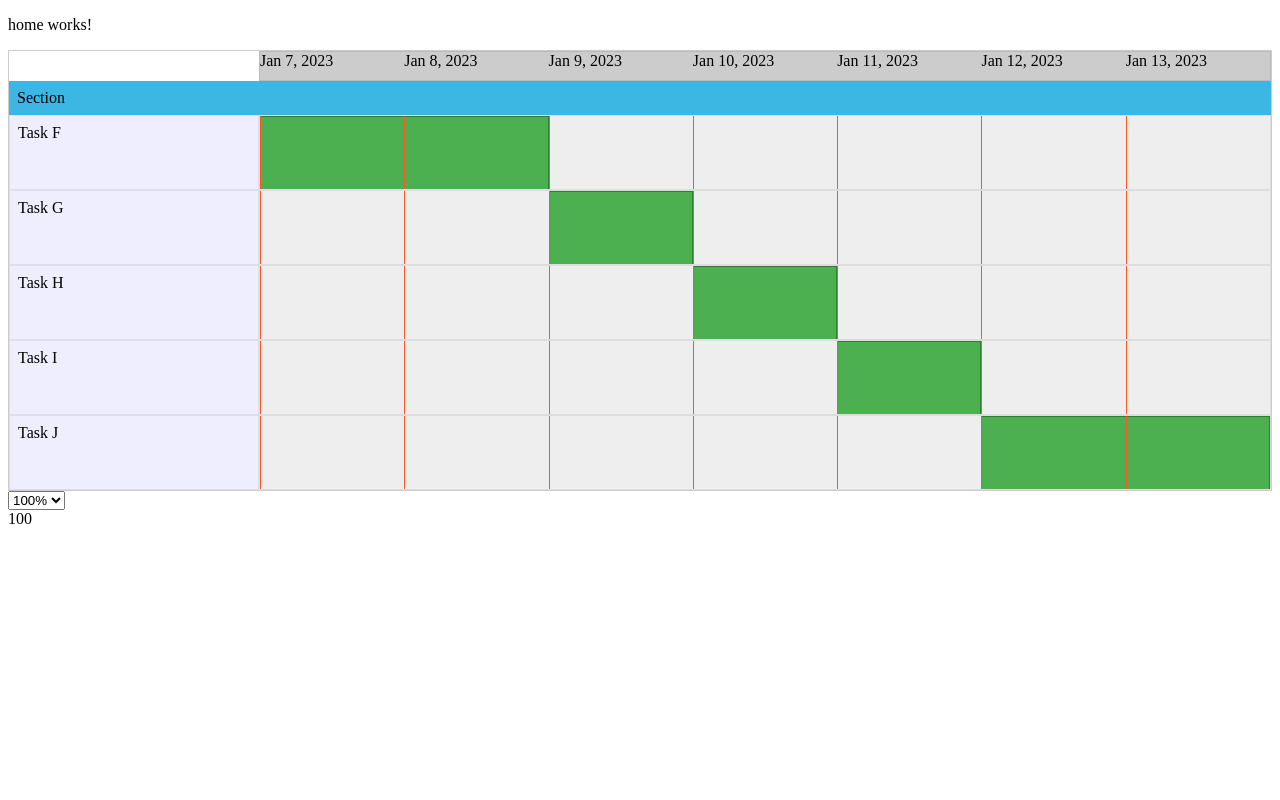
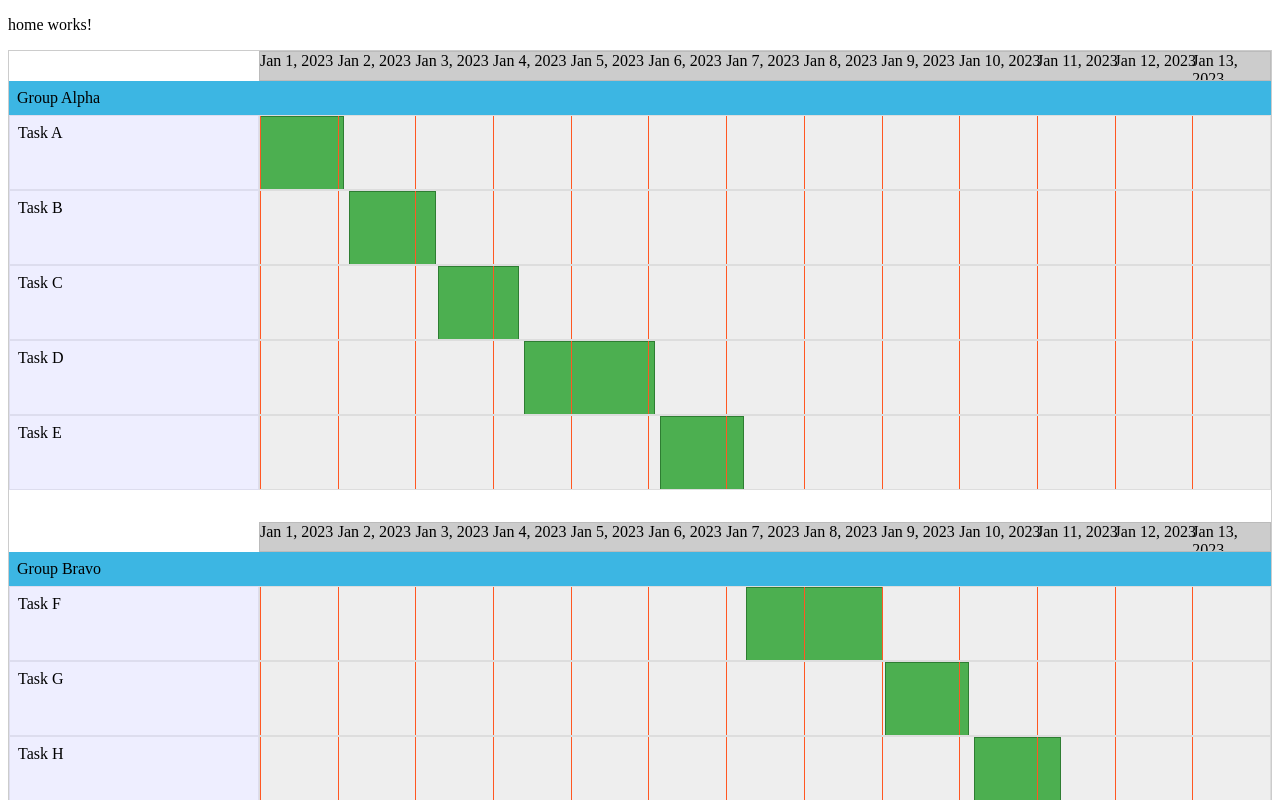
Before and after one commit to eCubed/ng-gantt-workshop, an Angular app: page / in a window 1280 px wide. Shown: the top 800 px of the page. Built offline with nearby package versions, Linux system fonts and the light colour scheme.

Commit message:
Implements Gantt Sections

```diff
--- a/src/app/components/gantt/gantt-chart/gantt-chart.component.html
+++ b/src/app/components/gantt/gantt-chart/gantt-chart.component.html
@@ -1,11 +1,12 @@
 <div class="gantt-chart" #ganttChart>
 
+
+
+  @if(isReadyToRenderBars) {
+    @for(section of sections; track section.name; let lastSection = $last) {
       <div>
         <!-- Blank top left corner -->
       </div>
-
-  @if(isReadyToRenderBars) {
-
       <div class="date-labels-viewport">
         <div class="date-labels-track"
           appScrollScale
@@ -22,14 +23,15 @@
         </div>
       </div>
       <div class="section">
-      Section
+        {{ section.name }}
       </div>
       <!-- Task "Row"-->
-    @for (task of tasks; track $index) {
+      @for (task of section.tasks; track $index) {
         <div class="task-name"
             [style.height.px]="taskHeightPx"
             [style.width.px]="taskLabelWidthPx"
-        >{{ task.name }}</div>
+          >{{ task.name }}
+        </div>
         <div class="bar-viewport">
           <div class="bar-track"
             appScrollScale
@@ -49,5 +51,10 @@
           </div>
         </div>
       }
+      @if(!lastSection) {
+        <div class="section-spacer"></div>
+      }
+    }
+
   }
 </div>
--- a/src/app/components/gantt/gantt-chart/gantt-chart.component.scss
+++ b/src/app/components/gantt/gantt-chart/gantt-chart.component.scss
@@ -59,12 +59,15 @@
         top: 0;
         bottom: 0;
         height: 75px;
-        //width: 1px;
-        //width: 11px;
         border-left: solid 1px #ff5722;
 
       }
     }
   }
 
+  .section-spacer {
+    grid-column: 1 / span 2;
+    height: 2em;
+  }
+
 }
--- a/src/app/components/gantt/gantt-chart/gantt-chart.component.ts
+++ b/src/app/components/gantt/gantt-chart/gantt-chart.component.ts
@@ -1,3 +1,4 @@
+import { GanttSection } from './../gantt-models';
 import { AfterViewInit, Component, ElementRef, EventEmitter, Input, OnInit, Output, Renderer2, SimpleChanges, ViewChild, afterNextRender } from '@angular/core';
 import { CommonModule } from '@angular/common';
 import { IGanttTask, VerticalMarker } from '../gantt-models';
@@ -14,7 +15,8 @@ import { ScrollScaleDirective } from '../../../widgets/scroll-scale.directive';
   styleUrl: './gantt-chart.component.scss'
 })
 export class GanttChartComponent<TGanttTask extends IGanttTask> implements OnInit, AfterViewInit {
-  @Input() tasks: TGanttTask[] = [];
+  //@Input() tasks: TGanttTask[] = [];
+  @Input() sections: GanttSection<TGanttTask>[] = []
   @Input() scale: number = 100
   @Input('task-height-px') taskHeightPx = 75
   @Input('task-label-width-px') taskLabelWidthPx = 250
@@ -37,7 +39,7 @@ export class GanttChartComponent<TGanttTask extends IGanttTask> implements OnIni
 
   ngOnInit(): void {
 
-    this.minStartTime = this.tasks.length > 0 ? this.tasks[0].startDate.getTime() : 0;
+    this.minStartTime =  Math.min(...this.sections.flatMap(s => s.tasks).map(task => task.startDate.getTime())); //this.tasks.length > 0 ? this.tasks[0].startDate.getTime() : 0;
 
     this.calculateVerticalMarkers()
   }
@@ -81,7 +83,7 @@ export class GanttChartComponent<TGanttTask extends IGanttTask> implements OnIni
 
   getTotalDurationMs(): number {
     const earliestStartTime = this.minStartTime;
-    const latestEndTime = Math.max(...this.tasks.map(task => task.endDate.getTime()));
+    const latestEndTime = Math.max(...this.sections.flatMap(s => s.tasks).map(task => task.endDate.getTime()));
     return (latestEndTime - earliestStartTime)
   }
 
--- a/src/app/pages/home/home.component.html
+++ b/src/app/pages/home/home.component.html
@@ -1,5 +1,5 @@
 <p>home works!</p>
-<app-gantt-chart [tasks]="tasks" [scale]="scaleFactor"></app-gantt-chart>
+<app-gantt-chart [sections]="sections" [scale]="scaleFactor"></app-gantt-chart>
 <select [(ngModel)]="scaleFactor">
   @for (scaleFactorX of scaleFactors; track scaleFactorX) {
     <option [value]="scaleFactorX">{{ scaleFactorX }}%</option>
--- a/src/app/pages/home/home.component.ts
+++ b/src/app/pages/home/home.component.ts
@@ -19,8 +19,8 @@ export class HomeComponent {
   scaleFactors: number[] = [100, 150, 200, 250, 300]
   scaleFactor: number = 100
 
-  /*
-  sections: GanttSection[] = [
+
+  sections: GanttSection<IGanttTask>[] = [
     {
       name: 'Group Alpha',
       tasks: [
@@ -42,7 +42,7 @@ export class HomeComponent {
       ]
     }
   ]
-  */
+
 
   tasks: IGanttTask[] = [
 
```
Lines whose indentation alone changed are shown as unchanged.
